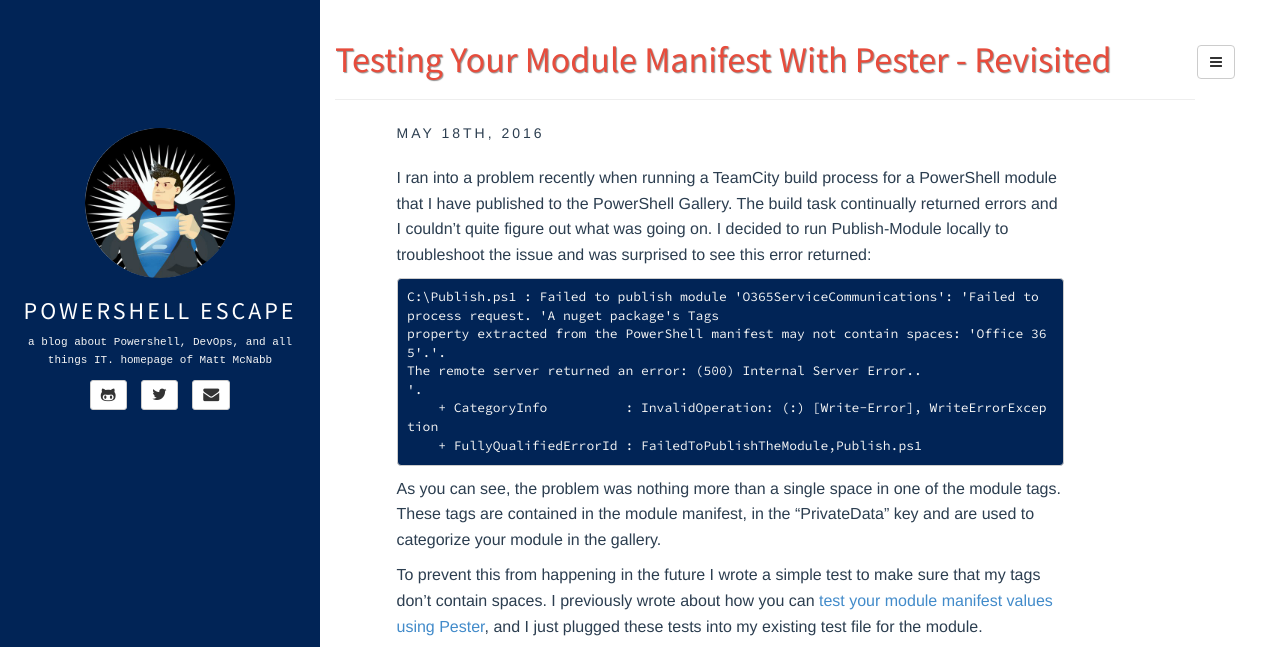
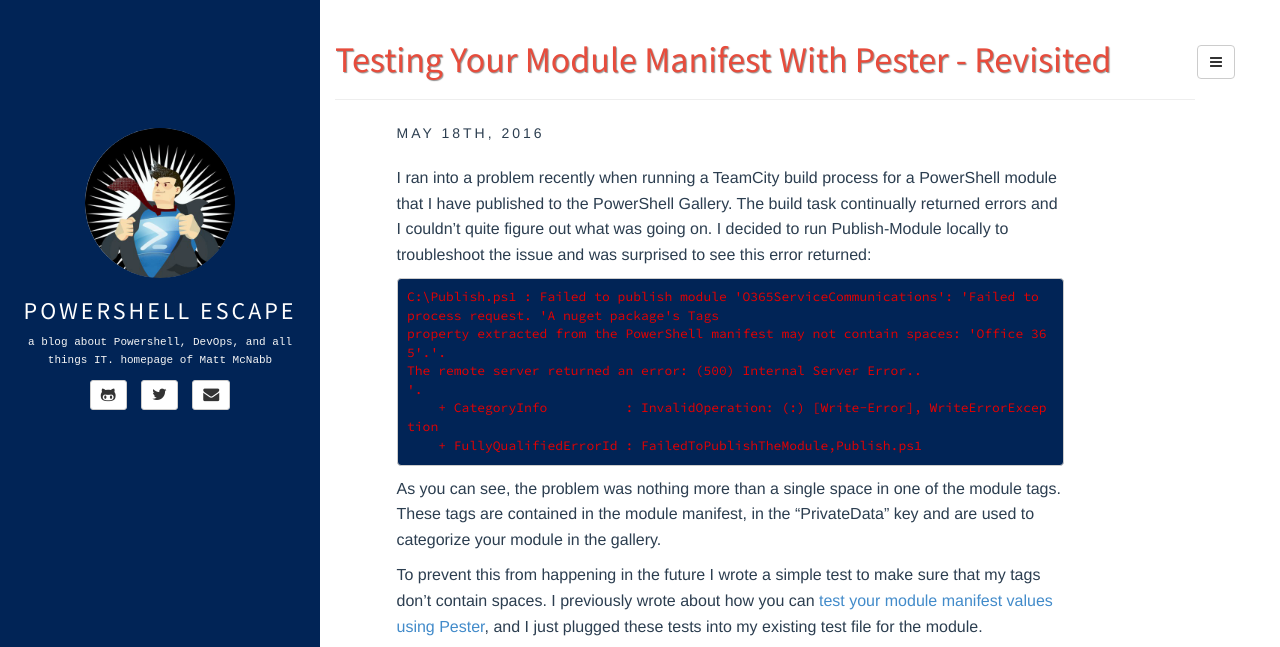
Before and after one commit to mattmcnabb/mattmcnabb.github.io, a Jekyll site: the page built from _posts/2016-05-18-Pester-For-PowerShell-Gallery.md, in a window 1280 px wide and 1400 px high. Shown: the top 647 px of the window. Built offline with Jekyll 4.4.1, drawn with Linux system fonts in a browser that asks for light colours; comment, search, counter and statistics services are not loaded; some of the changed text lies outside the part shown.

Commit message:
update posts and links

````diff
--- a/_includes/default.html
+++ b/_includes/default.html
@@ -10,11 +10,6 @@
 
 	<!-- Enable responsive viewport -->
 	<meta name="viewport" content="width=device-width, initial-scale=1.0">
-
-	<!-- Le HTML5 shim, for IE6-8 support of HTML elements -->
-	<!--[if lt IE 9]>
-	<script src="http://html5shim.googlecode.com/svn/trunk/html5.js"></script>
-	<![endif]-->
 
 	<!-- Le styles -->
 	<link href="{{ site.BASE_PATH }}/assets/resources/bootstrap/css/bootstrap.min.css" rel="stylesheet">
@@ -46,17 +41,17 @@
 				<span class="icon-bar"></span>
 			</button>
 			{% if site.author.github %}
-			<a type="button" class="navbar-toggle nav-link" href="http://github.com/{{ site.author.github }}">
+			<a type="button" class="navbar-toggle nav-link" href="http://github.com/{{ site.author.github }}" target="_blank">
 				<i class="fa fa-github"></i>
 			</a>
 			{% endif %}
 			{% if site.author.twitter %}
-			<a type="button" class="navbar-toggle nav-link" href="http://twitter.com/{{ site.author.twitter }}">
+			<a type="button" class="navbar-toggle nav-link" href="http://twitter.com/{{ site.author.twitter }}" target="_blank">
 				<i class="fa fa-twitter"></i>
 			</a>
 			{% endif %}
 			{% if site.author.email %}
-			<a type="button" class="navbar-toggle nav-link" href="mailto:{{ site.author.email }}">
+			<a type="button" class="navbar-toggle nav-link" href="mailto:{{ site.author.email }}" target="_blank">
 				<i class="fa fa-envelope"></i>
 			</a>
 			{% endif %}
--- a/_posts/2016-05-18-Pester-For-PowerShell-Gallery.md
+++ b/_posts/2016-05-18-Pester-For-PowerShell-Gallery.md
@@ -9,49 +9,31 @@ comments: true
 
 I ran into a problem recently when running a TeamCity build process for a PowerShell module that I have published to the PowerShell Gallery. The build task continually returned errors and I couldn't quite figure out what was going on. I decided to run Publish-Module locally to troubleshoot the issue and was surprised to see this error returned:
 
-{% highlight consoleerror %}
+```console
 C:\Publish.ps1 : Failed to publish module 'O365ServiceCommunications': 'Failed to process request. 'A nuget package's Tags
 property extracted from the PowerShell manifest may not contain spaces: 'Office 365'.'.
 The remote server returned an error: (500) Internal Server Error..
 '.
     + CategoryInfo          : InvalidOperation: (:) [Write-Error], WriteErrorException
     + FullyQualifiedErrorId : FailedToPublishTheModule,Publish.ps1
-{% endhighlight %}
+```
 
 As you can see, the problem was nothing more than a single space in one of the module tags. These tags are contained in the module manifest, in the "PrivateData" key and are used to categorize your module in the gallery.
 
 To prevent this from happening in the future I wrote a simple test to make sure that my tags don't contain spaces. I previously wrote about how you can [test your module manifest values using Pester][PreviousPost], and I just plugged these tests into my existing test file for the module.
 
-{% highlight PowerShell %}
-It "gallery tags don't contain spaces" {
-    foreach ($Tag in $ManifestHash.PrivateData.Values.tags)
-    {
-        $Tag | Should Not Match '\s'
-    }
-}
-
-{% endhighlight %}
+{% gist 02f6fcf93d66d00c7147fad48ec7dbd8 1.ps1 %}
 
 For good measure I threw in a couple more tests to validate that the manifest has a license URI and a project URI.
 
-{% highlight PowerShell %}
-It 'has a valid project Uri' {
-    $ManifestHash.PrivateData.Values.ProjectUri | Should Be 'https://github.com/mattmcnabb/O365ServiceCommunications'
-}
-
-It 'has a valid license Uri' {
-    $ManifestHash.PrivateData.Values.LicenseUri | Should Be 'http://opensource.org/licenses/MIT'
-}
-{% endhighlight %}
+{% gist 02f6fcf93d66d00c7147fad48ec7dbd8 2.ps1 %}
 
  Now when my build tasks run, if the module manifest doesn't have the correct values then the Pester tests will catch this and the publish task won't even run. Pretty cool!
 
 ### Update 5/19/2016
 
- I have corrected the assertion in the `It` block named "gallery tags don't contain spaces"  to use the `Not` keyword, instead of using a boolean to test the regex match like this
+I have corrected the assertion in the `It` block named "gallery tags don't contain spaces"  to use the `Not` keyword, instead of using a boolean to test the regex match like this
 
- {%highlight Powershell%}
- $Tag -notmatch '\s' | Should Be $true
- {% endhighlight %}
+{% gist 02f6fcf93d66d00c7147fad48ec7dbd8 3.ps1 %}
 
- I wasn't aware of how to properly negate an assertion - thanks to Dave Wyatt for the suggestion!
+I wasn't aware of how to properly negate an assertion - thanks to Dave Wyatt for the suggestion!
````
Also changed, not shown: 1 other file.
